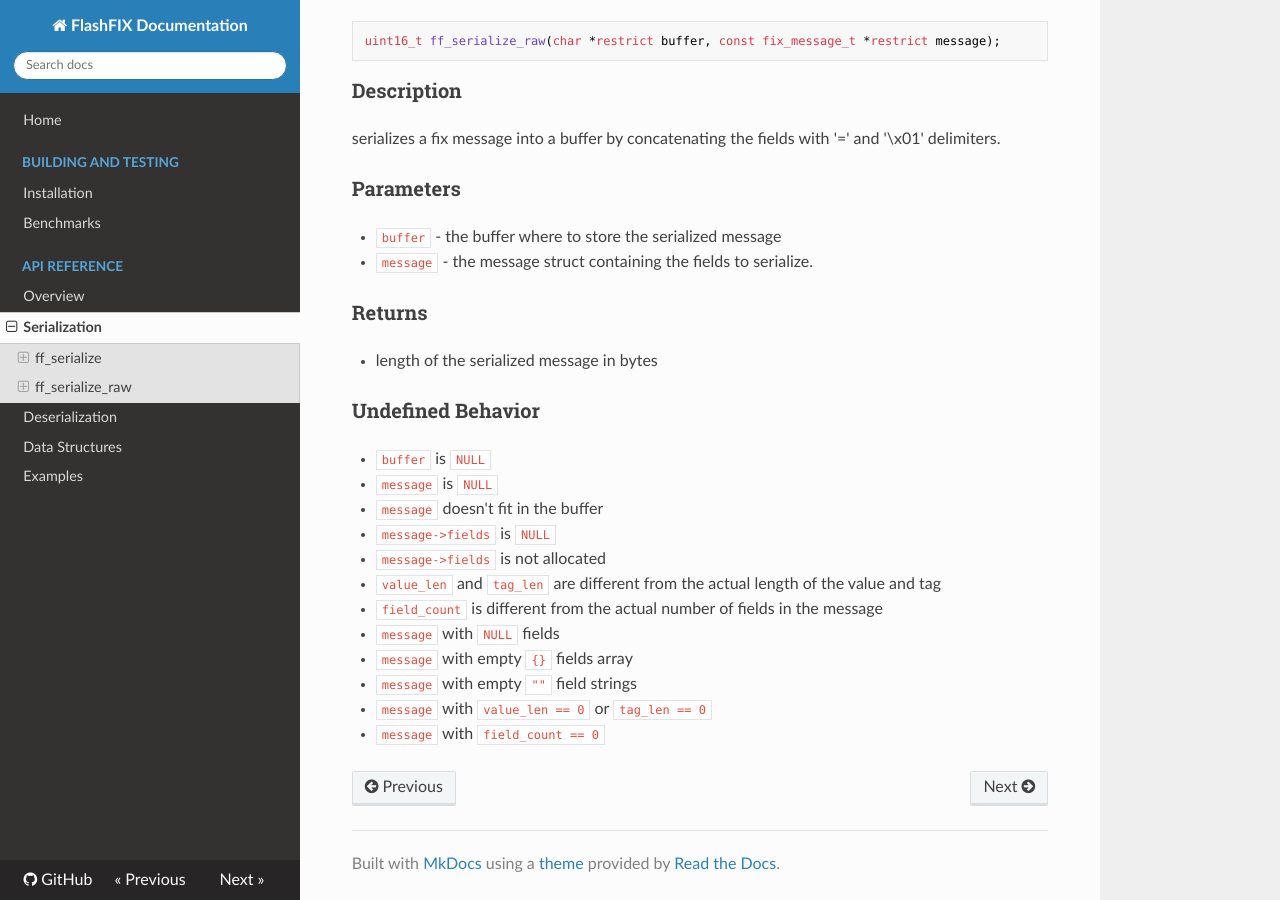
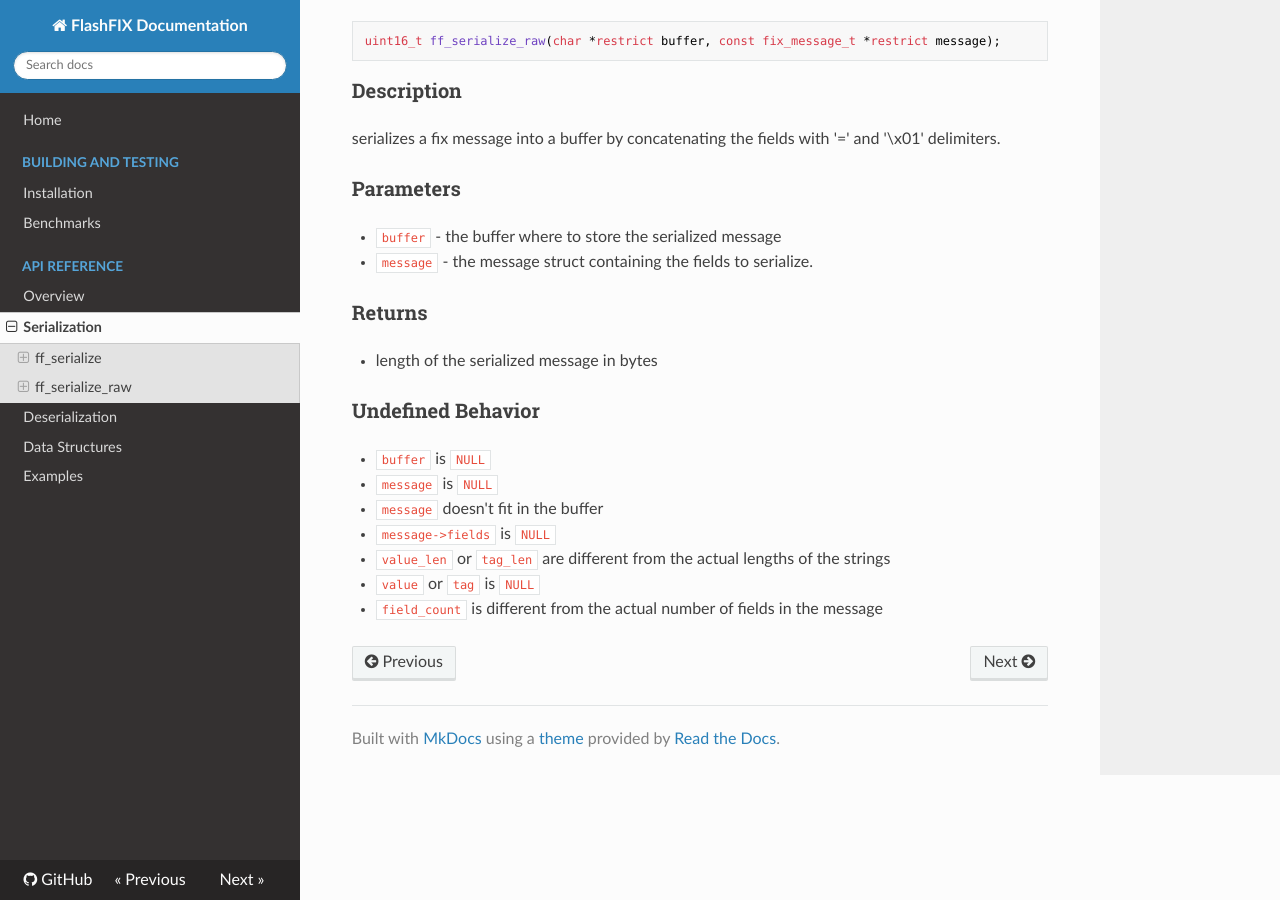
Before and after one commit to Raimo33/FlashFIX, an MkDocs documentation site: the page built from docs/api-reference/serialization.md, in a window 1280 px wide and 900 px high, scrolled down 1152 px. Built offline with MkDocs 1.6.1, drawn with Linux system fonts in a browser that asks for light colours; nearby versions of some CDN libraries.

Commit message:
Minor documentation changes

```diff
--- a/docs/api-reference/serialization.md
+++ b/docs/api-reference/serialization.md
@@ -57,11 +57,6 @@ serializes a fix message into a buffer by concatenating the fields with '=' and
   - `message` is `NULL`
   - `message` doesn't fit in the buffer
   - `message->fields` is `NULL`
-  - `message->fields` is not allocated
-  - `value_len` and `tag_len` are different from the actual length of the value and tag
+  - `value_len` or `tag_len` are different from the actual lengths of the strings
+  - `value` or `tag` is `NULL`
   - `field_count` is different from the actual number of fields in the message
-  - `message` with `NULL` fields
-  - `message` with empty `{}` fields array
-  - `message` with empty `""` field strings
-  - `message` with `value_len == 0` or `tag_len == 0`
-  - `message` with `field_count == 0`
```
